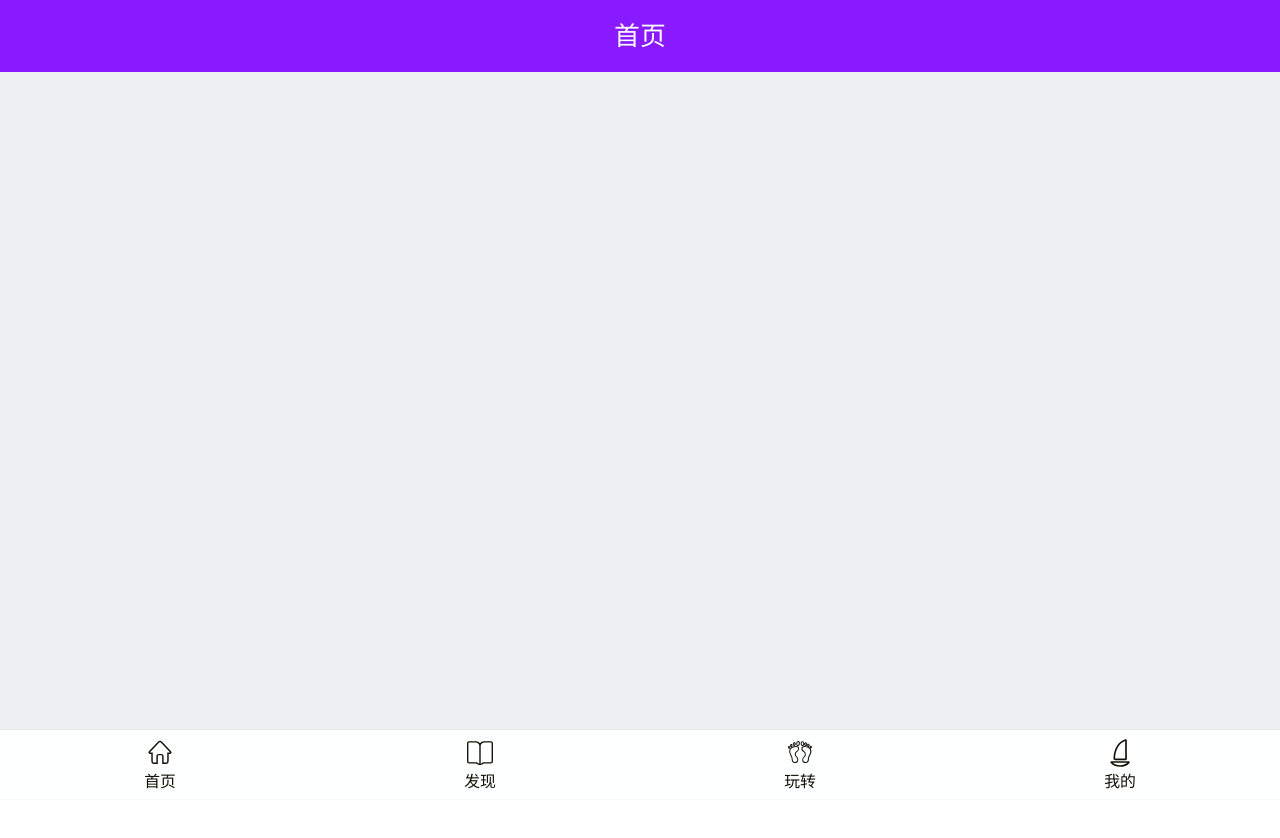
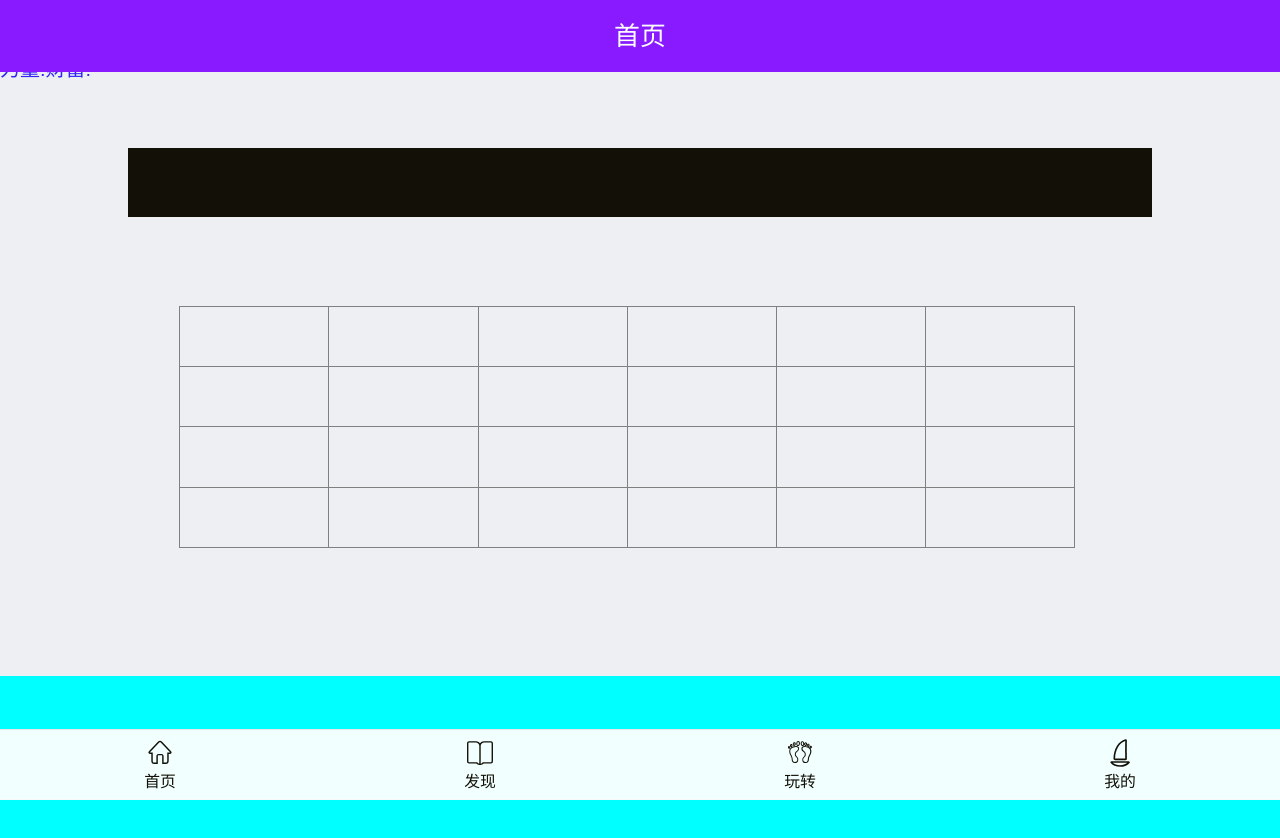
Before and after one commit to YaOuGuoJi/mobile-block-chain, a Vue app: page /#/Home in a window 1280 px wide. Shown: the top 838 px of the page. Before the commit the page ends 800 px from the top, so only its background shows below. Built offline with nearby package versions, Linux system fonts and the light colour scheme.

Commit message:
拉代码需要

```diff
--- a/src/page/index/Home.vue
+++ b/src/page/index/Home.vue
@@ -1,6 +1,56 @@
 <template>
-  <div>
-    <common-header :title="title" :showback="false"></common-header>
+  <div id="max">
+    <div id="ww">
+      <common-header :title="title" :showback="false"></common-header>
+    </div>
+    <div id="w">
+      <table id="power">
+        <tr>
+          <td>力量:{{totalPower}}</td>
+          <td>财富:{{totalOre}}</td>
+        </tr>
+      </table>
+      <div id="news"></div>
+      <div id="ore">
+        <table id="oreId" border="1px">
+          <tr>
+            <td></td>
+            <td></td>
+            <td></td>
+            <td></td>
+            <td></td>
+            <td></td>
+          </tr>
+          <tr>
+            <td></td>
+            <td></td>
+            <td></td>
+            <td></td>
+            <td></td>
+            <td></td>
+          </tr>
+          <tr>
+            <td></td>
+            <td></td>
+            <td></td>
+            <td></td>
+            <td></td>
+            <td></td>
+          </tr>
+          <tr>
+            <td></td>
+            <td></td>
+            <td></td>
+            <td></td>
+            <td></td>
+            <td></td>
+          </tr>
+        </table>
+      </div>
+      <div id="bottom">
+
+      </div>
+    </div>
   </div>
 </template>
 
@@ -11,6 +61,8 @@
     data() {
       return {
         title: '首页',
+        totalPower: null,
+        totalOre: null,
         num: 0
       }
     },
@@ -19,3 +71,46 @@
     }
   }
 </script>
+<style scoped>
+  #max {
+    height: 100%;
+    width: 100%;
+  }
+
+  #w {
+    height: 100%;
+    width: 100%;
+    padding-top: 55px;
+    padding-bottom: 55px;
+    font-size: x-small;
+  }
+
+  #power {
+    font-size: 20px;
+    color: #3124f9;
+  }
+  #oreId{
+    width: 100%;
+    height: 100%;
+    margin-left: 20%;
+    margin-top: 10%;
+  }
+  #ore{
+    width: 70%;
+    height: 35%;
+  }
+  #news{
+    margin-top: 5%;
+    margin-left: 10%;
+    width: 80%;
+    height: 10%;
+    background-color: #121007;
+  }
+  #bottom{
+    margin-top: 10%;
+    width: 100%;
+    height: 35%;
+    background-color: aqua;
+  }
+
+</style>
```
